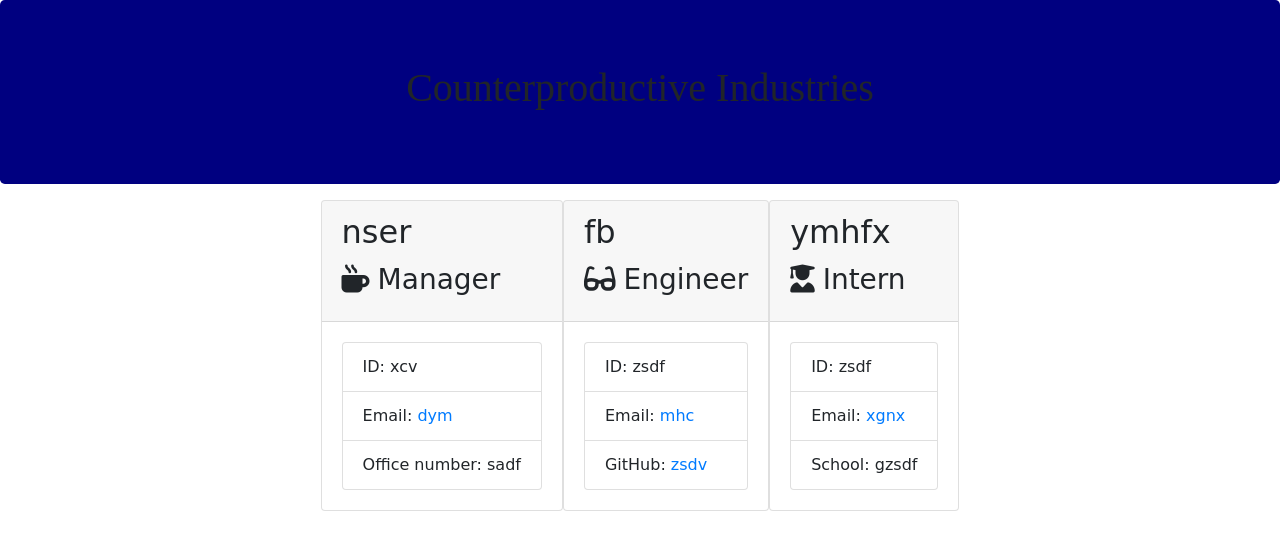
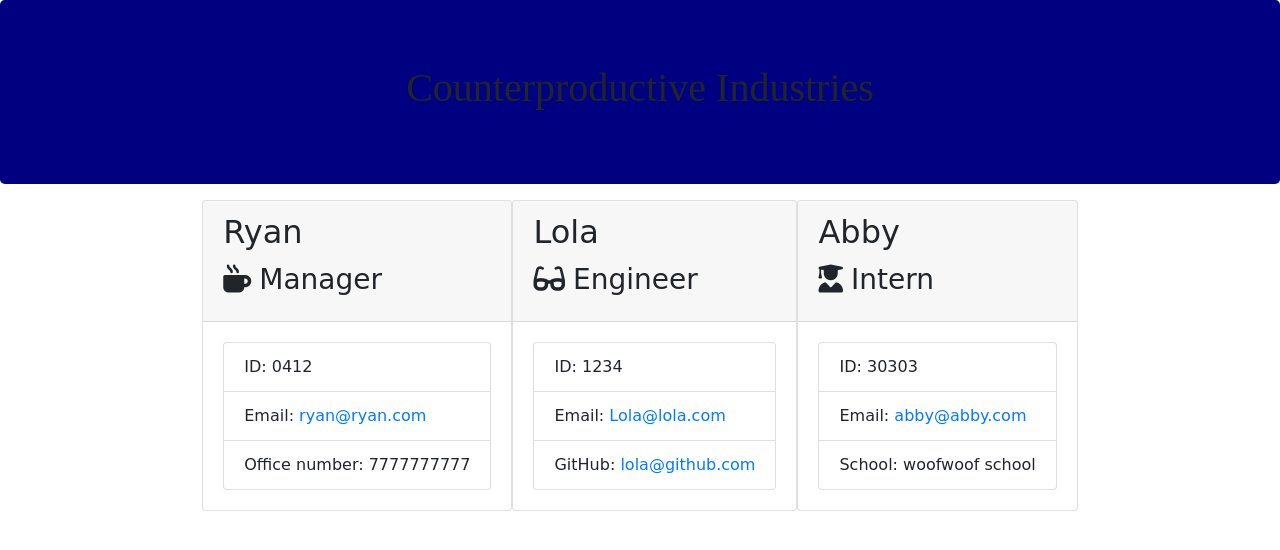
Before and after one commit to ryanpburnett/team-profile-generator, a website: page output/team.html in a window 1280 px wide. Drawn offline with nearby package versions, Linux system fonts and the light colour scheme; a web font is replaced by a local one.

```diff
--- a/output/team.html
+++ b/output/team.html
@@ -26,40 +26,40 @@
             <div class="team-area col-12 d-flex justify-content-center">
                 <div class="card employee-card">
     <div class="card-header">
-        <h2 class="card-title">nser</h2>
+        <h2 class="card-title">Ryan</h2>
         <h3 class="card-title"><i class="fas fa-mug-hot mr-2"></i>Manager</h3>
     </div>
     <div class="card-body">
         <ul class="list-group">
-            <li class="list-group-item">ID: xcv</li>
-            <li class="list-group-item">Email: <a href="mailto:dym">dym</a></li>
-            <li class="list-group-item">Office number: sadf</li>
+            <li class="list-group-item">ID: 0412</li>
+            <li class="list-group-item">Email: <a href="mailto:ryan@ryan.com">ryan@ryan.com</a></li>
+            <li class="list-group-item">Office number: 7777777777</li>
         </ul>
     </div>
 </div>
 <div class="card employee-card">
     <div class="card-header">
-        <h2 class="card-title">fb</h2>
+        <h2 class="card-title">Lola</h2>
         <h3 class="card-title"><i class="fas fa-glasses mr-2"></i>Engineer</h3>
     </div>
     <div class="card-body">
         <ul class="list-group">
-            <li class="list-group-item">ID: zsdf</li>
-            <li class="list-group-item">Email: <a href="mailto:mhc">mhc</a></li>
-            <li class="list-group-item">GitHub: <a href="https://github.com/zsdv" target="_blank" rel="noopener noreferrer">zsdv</a></li>
+            <li class="list-group-item">ID: 1234</li>
+            <li class="list-group-item">Email: <a href="mailto:Lola@lola.com">Lola@lola.com</a></li>
+            <li class="list-group-item">GitHub: <a href="https://github.com/lola@github.com" target="_blank" rel="noopener noreferrer">lola@github.com</a></li>
         </ul>
     </div>
 </div>
 <div class="card employee-card">
     <div class="card-header">
-        <h2 class="card-title">ymhfx</h2>
+        <h2 class="card-title">Abby</h2>
         <h3 class="card-title"><i class="fas fa-user-graduate mr-2"></i>Intern</h3>
     </div>
     <div class="card-body">
         <ul class="list-group">
-            <li class="list-group-item">ID: zsdf</li>
-            <li class="list-group-item">Email: <a href="mailto:xgnx">xgnx</a></li>
-            <li class="list-group-item">School: gzsdf</li>
+            <li class="list-group-item">ID: 30303</li>
+            <li class="list-group-item">Email: <a href="mailto:abby@abby.com">abby@abby.com</a></li>
+            <li class="list-group-item">School: woofwoof school</li>
         </ul>
     </div>
 </div>
```
Also changed, not shown: README.md.
